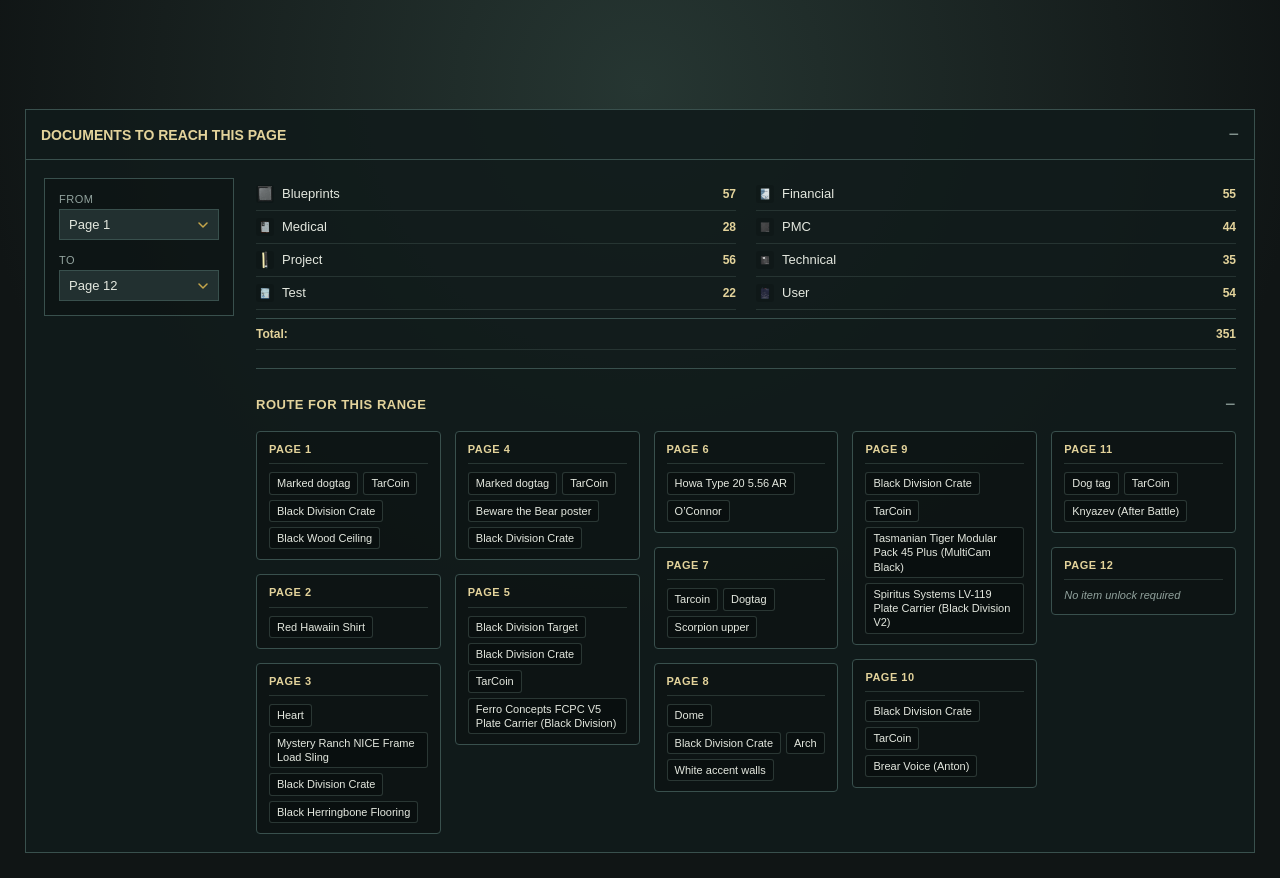
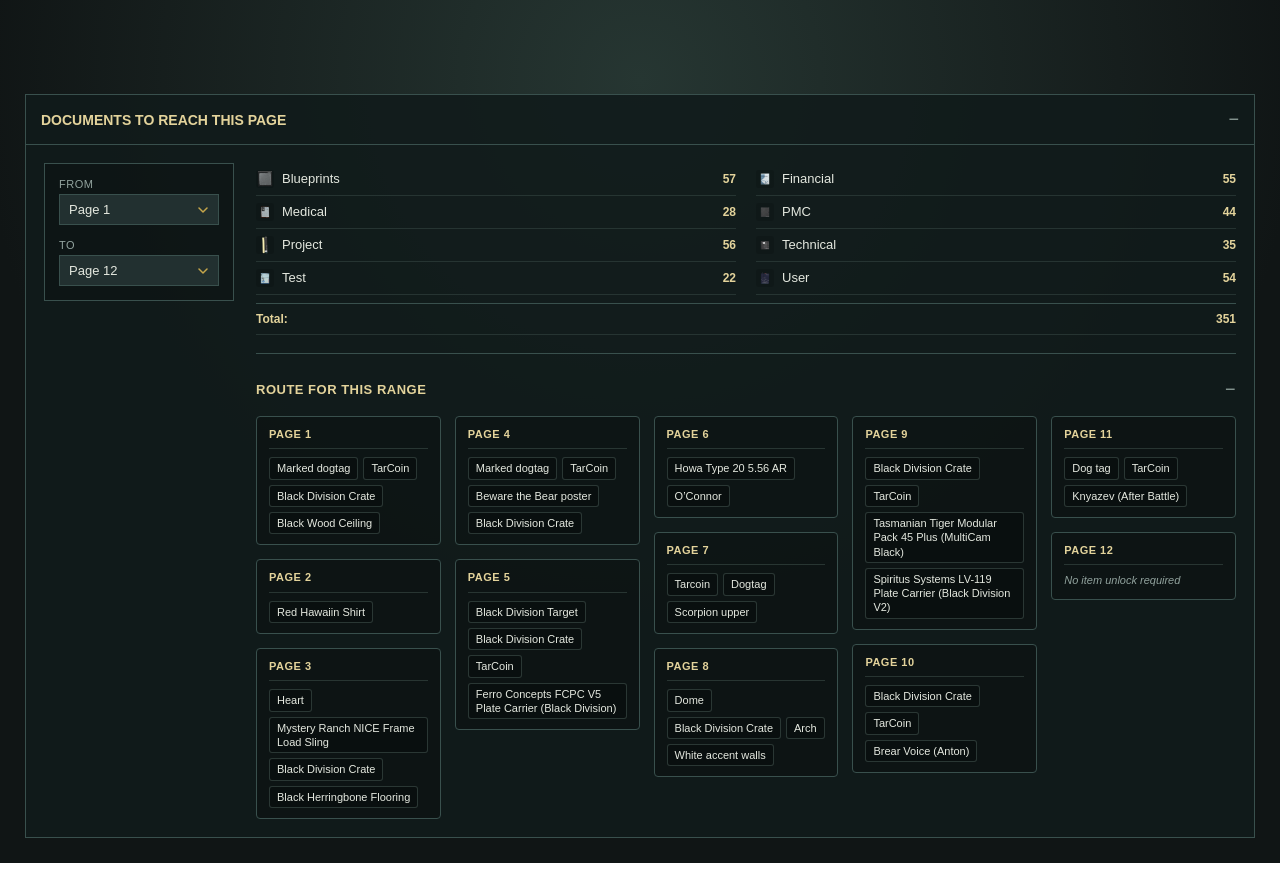
Before and after one commit to mrbreachie/Tarkov-BattlePass-site, a plain HTML site: page index.html in a window 1280 px wide. Shown: the part 704-1582 px from the top of the page. Drawn offline with Linux system fonts and the light colour scheme.

Commit message:
Adjust padding

```diff
--- a/style.css
+++ b/style.css
@@ -180,7 +180,7 @@
 .range-panel-wrapper {
   width: min(1400px, 100%);
   margin: 0 auto;
-  padding: 15px 25px 25px;
+  padding: 0 25px 25px;
 }
 
 .range-panel {
```
